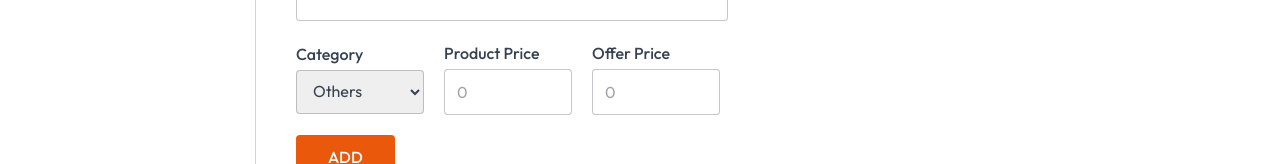
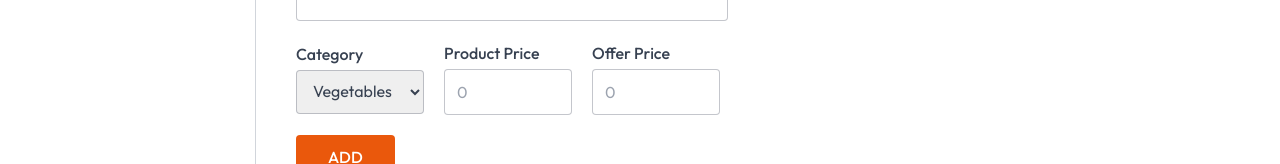
Before and after one commit to ISLG1/CSCTPY, a Next.js app: page /admin in a window 1280 px wide. Shown: the part 443-607 px from the top of the page. Built offline with nearby package versions, Linux system fonts and the light colour scheme; no server answers; the database is empty.

Commit message:
category bug fix

```diff
--- a/app/admin/page.jsx
+++ b/app/admin/page.jsx
@@ -13,7 +13,7 @@ const AddProduct = () => {
   const [files, setFiles] = useState([]);
   const [name, setName] = useState('');
   const [description, setDescription] = useState('');
-  const [category, setCategory] = useState('Earphone');
+  const [category, setCategory] = useState('');
   const [price, setPrice] = useState('');
   const [offerPrice, setOfferPrice] = useState('');
 
@@ -129,7 +129,7 @@ const AddProduct = () => {
             >
               <option value="Vegetables">Vegetables</option>
               <option value="Fruits">Fruits</option>
-              <option value="Earphone">Others</option>
+              <option value="Others">Others</option>
             </select>
           </div>
           <div className="flex flex-col gap-1 w-32">
```
